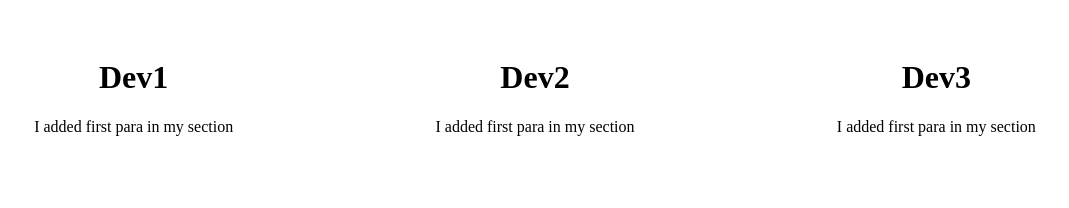
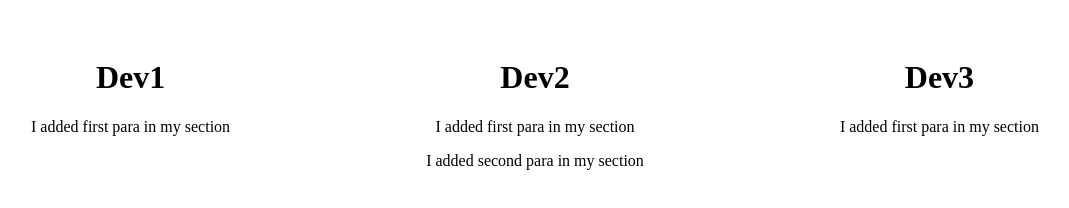
Before and after one commit to uzair-sayyed-practice/PushMergePullPractice, a plain HTML site: page index.html in a window 1280 px wide. Shown: the whole page, without its empty margins (105-1174 px from the left). Drawn offline with Linux system fonts and the light colour scheme.

Commit message:
I added second paragraph in my section

```diff
--- a/index.html
+++ b/index.html
@@ -16,6 +16,7 @@
         <div class="dev2">
             <h1>Dev2</h1>
             <p>I added first para in my section</p>
+            <p>I added second para in my section</p>
         </div>
         <div class="dev3">
             <h1>Dev3</h1>
```
